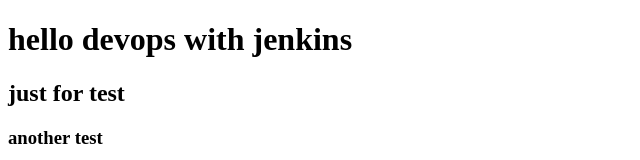
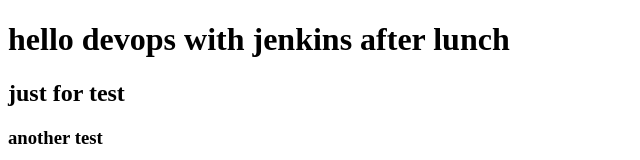
Before and after one commit to DhanushParipelly/PWCTestinghub, a plain HTML site: page index.html in a window 1280 px wide. Shown: the top 160 px of the page, without its empty margins (0-640 px from the left). Drawn offline with Linux system fonts and the light colour scheme.

Commit message:
Update index.html

```diff
--- a/index.html
+++ b/index.html
@@ -4,7 +4,7 @@
     <title>Devops</title>
   </head>
   <body>
-    <h1>hello devops with jenkins</h1>
+    <h1>hello devops with jenkins after lunch</h1>
     <h2>just for test</h2>
     <h3>another test</h3>
       <img src="https://www.guidedogs.org/wp-content/uploads/2019/11/website-donate-mobile.jpg">
```
